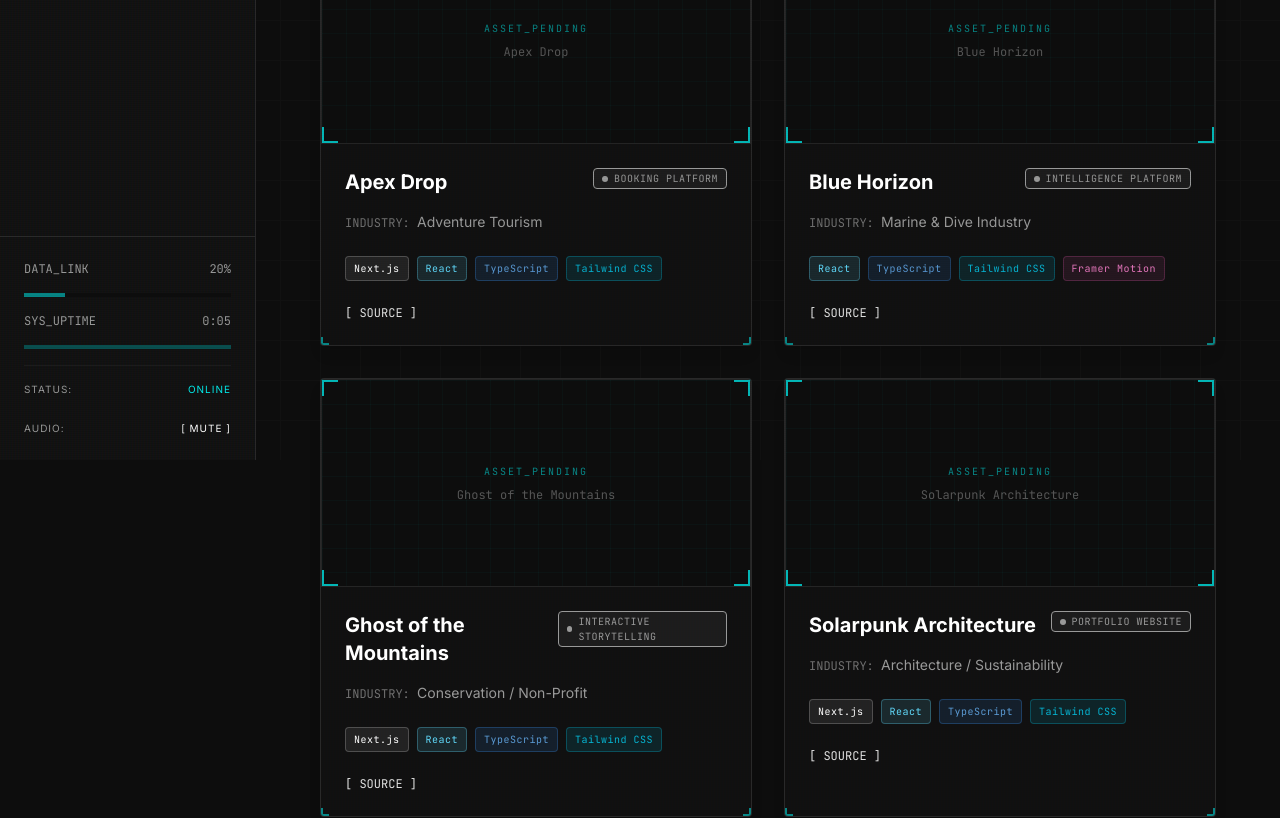
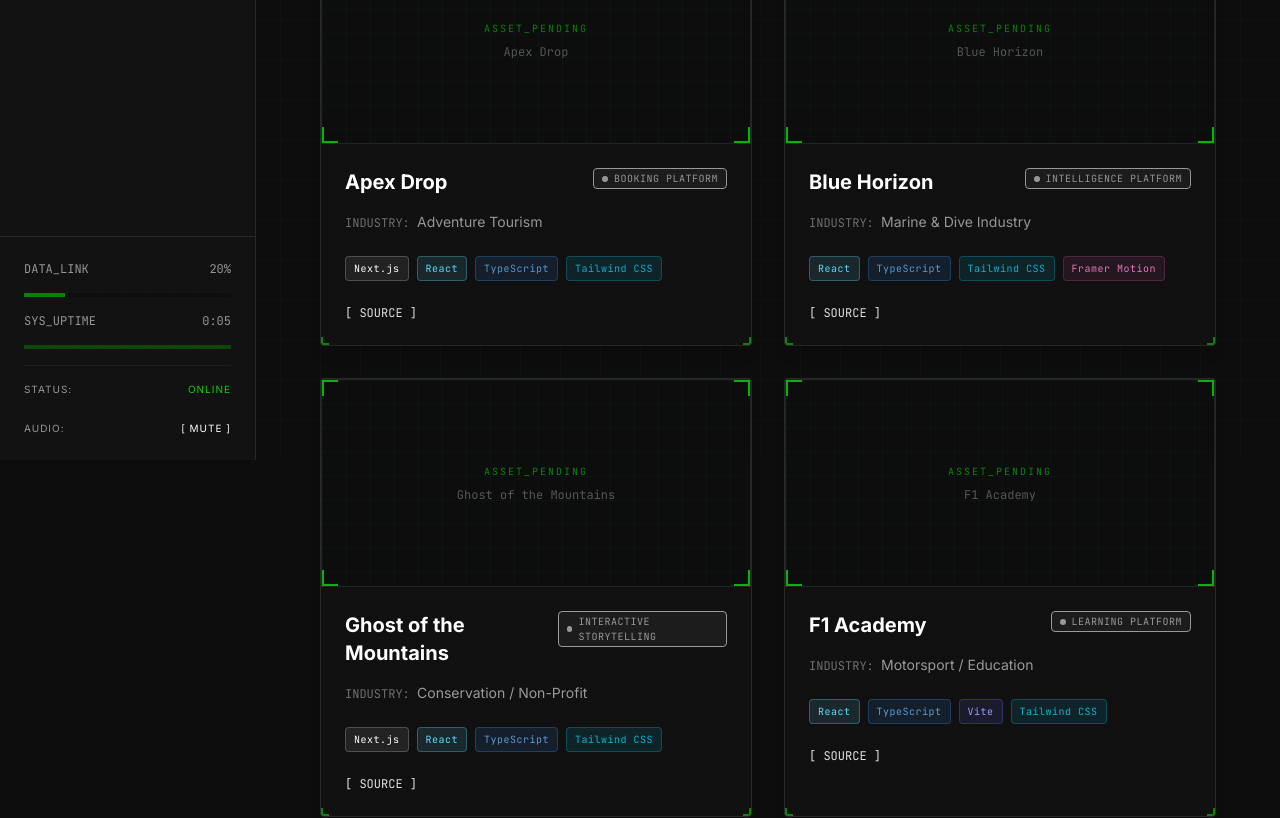
Before and after one commit to MacallanButler/portfolio-netrunner-v1, a Next.js app: page /gigs in a window 1280 px wide. Shown: the part 340-1158 px from the top of the page. Built offline with nearby package versions, Linux system fonts and the light colour scheme.

Commit message:
Update highlight to green

```diff
--- a/src/app/globals.css
+++ b/src/app/globals.css
@@ -28,7 +28,7 @@
 }
 
 :root {
-  --neon-cyan: #00FFFF;
+  --neon-cyan: #00FF00;
   --neon-red: #FF003C;
   --surface-dark: #0D0D0D;
   --surface-card: #111111;
@@ -88,5 +88,5 @@
 }
 
 @utility box-glow {
-  box-shadow: 0 0 10px var(--neon-cyan), inset 0 0 20px rgba(0, 255, 255, 0.1);
+  box-shadow: 0 0 10px var(--neon-cyan), inset 0 0 20px rgba(0, 255, 0, 0.1);
 }
--- a/src/app/layout.tsx
+++ b/src/app/layout.tsx
@@ -32,18 +32,17 @@
           {children}
         </Shell>
 
-        <script
-          src="https://www.googletagmanager.com/gtag/js?id=G-FXCR09481R"
-          strategy="afterInteractive"
-        />
-        <script id="ga-init" strategy="afterInteractive">
-          {`
-            window.dataLayer = window.dataLayer || [];
-            function gtag(){dataLayer.push(arguments);}
-            gtag('js', new Date());
-            gtag('config', 'G-G-FXCR09481R');
-          `}
-        </script>
+        <script async src="https://www.googletagmanager.com/gtag/js?id=G-FXCR09481R"></script>
+          <script
+            dangerouslySetInnerHTML={{
+              __html: `
+                window.dataLayer = window.dataLayer || [];
+                function gtag(){dataLayer.push(arguments);}
+                gtag('js', new Date());
+                gtag('config', 'G-FXCR09481R');
+              `,
+            }}
+          />
       </body>
     </html>
   );
--- a/src/app/page.tsx
+++ b/src/app/page.tsx
@@ -20,13 +20,22 @@
   const [bootComplete, setBootComplete] = useState(false);
 
   useEffect(() => {
+    if (sessionStorage.getItem("bootComplete") === "true") {
+      setLogs(BOOT_LOGS);
+      setBootComplete(true);
+      return;
+    }
+
     let delay = 0;
     BOOT_LOGS.forEach((log, index) => {
       delay += Math.random() * 500 + 300;
       setTimeout(() => {
         setLogs((prev) => [...prev, log]);
         if (index === BOOT_LOGS.length - 1) {
-          setTimeout(() => setBootComplete(true), 800);
+          setTimeout(() => {
+            setBootComplete(true);
+            sessionStorage.setItem("bootComplete", "true");
+          }, 800);
         }
       }, delay);
     });
--- a/src/data/projects.json
+++ b/src/data/projects.json
@@ -50,23 +50,7 @@
     "repoUrl": "https://github.com",
     "liveUrl": null
   },
-  {
-    "id": "solarpunk",
-    "title": "Solarpunk Architecture",
-    "client": "Architecture / Sustainability",
-    "category": "Portfolio Website",
-    "description": "A visually rich portfolio for a sustainable architecture firm. Features project galleries, an interactive philosophy section, and a nature-integrated design system with smooth page transitions.",
-    "techStack": [
-      "Next.js",
-      "React",
-      "TypeScript",
-      "Tailwind CSS"
-    ],
-    "status": "COMPLETED",
-    "completionDate": "2026-01-30",
-    "repoUrl": "https://github.com",
-    "liveUrl": null
-  },
+
   {
     "id": "f1_academy",
     "title": "F1 Academy",
```
